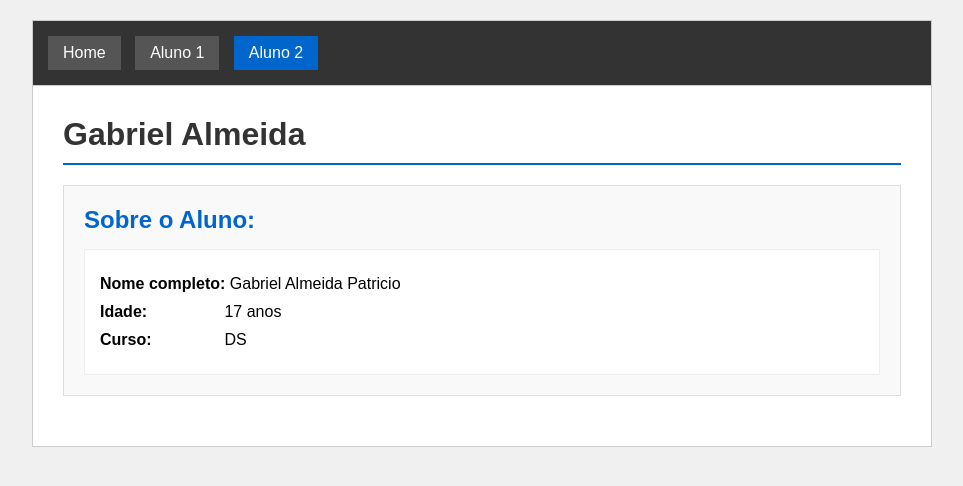
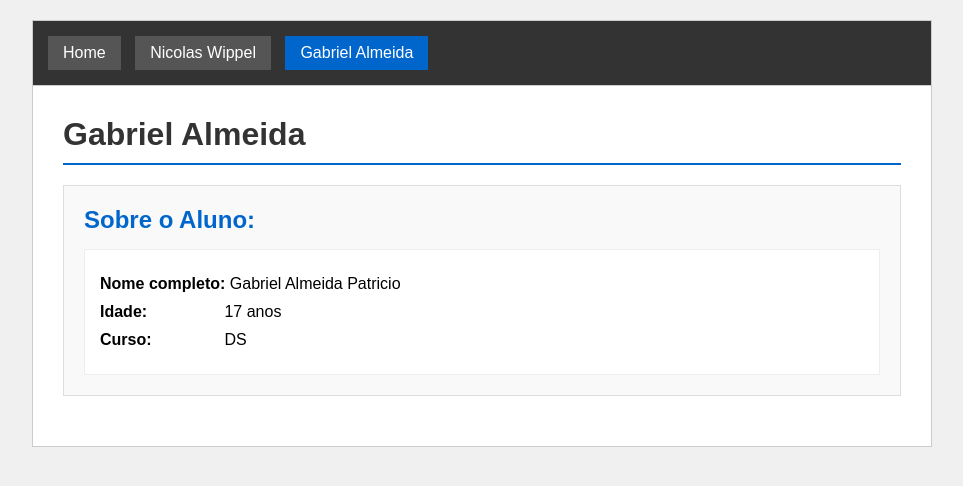
Before and after one commit to NicolasWippel09/atividade_marcelo, a website: page TRABALHO MARCELO/aluno2.html in a window 1280 px wide. Shown: the whole page, without its empty margins (158-1121 px from the left). Drawn offline with Linux system fonts and the light colour scheme.

Commit message:
Update aluno2.html

```diff
--- a/TRABALHO MARCELO/aluno2.html
+++ b/TRABALHO MARCELO/aluno2.html
@@ -10,8 +10,8 @@
     <div class="container">
         <nav>
             <a href="/">Home</a>
-            <a href="aluno1.html">Aluno 1</a>
-            <a href="aluno2.html" class="active">Aluno 2</a>
+            <a href="aluno1.html">Nicolas Wippel</a>
+            <a href="aluno2.html" class="active">Gabriel Almeida</a>
         </nav>
 
         <div class="content">
```
